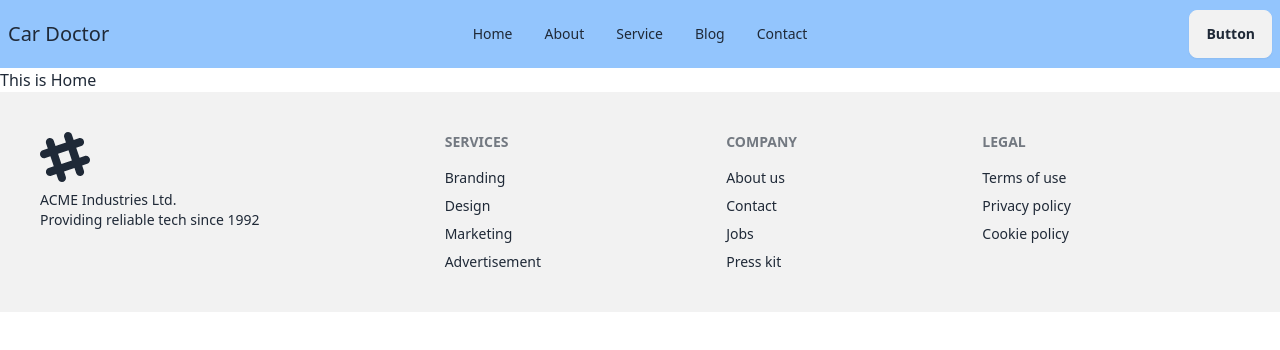
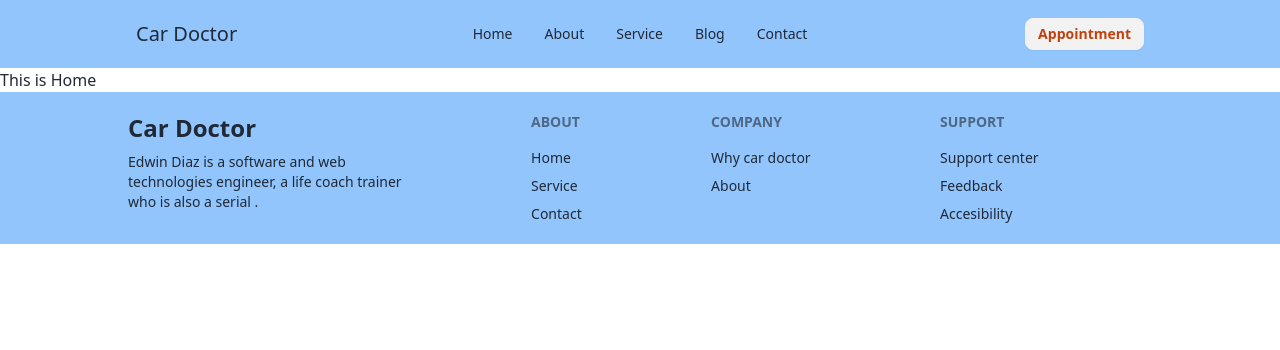
Before and after one commit to md-mostafiz181/car-doctor-client, a React (Vite) app: page / in a window 1280 px wide. Shown: the top 350 px of the page. Built offline with nearby package versions, Linux system fonts and the light colour scheme.

Commit message:
added footer part

```diff
--- a/src/Layout/Root.jsx
+++ b/src/Layout/Root.jsx
@@ -1,6 +1,7 @@
 import { Outlet } from "react-router-dom";
 import Navbar from "../components/Shared/Navbar/Navbar";
 import Footer from "../components/Shared/Footer/Footer";
+
 
 
 const Root = () => {
@@ -8,7 +9,9 @@ const Root = () => {
         <div>
             <Navbar></Navbar>
             <Outlet></Outlet>
-            <Footer></Footer>
+
+              <Footer></Footer>
+
         </div>
     );
 };
--- a/src/components/Shared/Footer/Footer.jsx
+++ b/src/components/Shared/Footer/Footer.jsx
@@ -1,47 +1,37 @@
-
+import Container from "../../Container/Container";
 
 const Footer = () => {
   return (
-        <footer className="footer bg-base-200 text-base-content p-10">
+    <div className="bg-blue-300">
+        <Container>
+      <footer className="footer py-5">
         <aside>
-    <svg
-      width="50"
-      height="50"
-      viewBox="0 0 24 24"
-      xmlns="http://www.w3.org/2000/svg"
-      fillRule="evenodd"
-      clipRule="evenodd"
-      className="fill-current">
-      <path
-        d="M22.672 15.226l-2.432.811.841 2.515c.33 1.019-.209 2.127-1.23 2.456-1.15.325-2.148-.321-2.463-1.226l-.84-2.518-5.013 1.677.84 2.517c.391 1.203-.434 2.542-1.831 2.542-.88 0-1.601-.564-1.86-1.314l-.842-2.516-2.431.809c-1.135.328-2.145-.317-2.463-1.229-.329-1.018.211-2.127 1.231-2.456l2.432-.809-1.621-4.823-2.432.808c-1.355.384-2.558-.59-2.558-1.839 0-.817.509-1.582 1.327-1.846l2.433-.809-.842-2.515c-.33-1.02.211-2.129 1.232-2.458 1.02-.329 2.13.209 2.461 1.229l.842 2.515 5.011-1.677-.839-2.517c-.403-1.238.484-2.553 1.843-2.553.819 0 1.585.509 1.85 1.326l.841 2.517 2.431-.81c1.02-.33 2.131.211 2.461 1.229.332 1.018-.21 2.126-1.23 2.456l-2.433.809 1.622 4.823 2.433-.809c1.242-.401 2.557.484 2.557 1.838 0 .819-.51 1.583-1.328 1.847m-8.992-6.428l-5.01 1.675 1.619 4.828 5.011-1.674-1.62-4.829z"></path>
-    </svg>
-    <p>
-      ACME Industries Ltd.
-      <br />
-      Providing reliable tech since 1992
+          <h1 className="text-2xl font-bold">Car Doctor</h1>
+          <p className="text-1xl">
+            Edwin Diaz is a software and web <br /> technologies engineer, a
+            life coach trainer <br /> who is also a serial .
           </p>
         </aside>
         <nav>
-    <h6 className="footer-title">Services</h6>
-    <a className="link link-hover">Branding</a>
-    <a className="link link-hover">Design</a>
-    <a className="link link-hover">Marketing</a>
-    <a className="link link-hover">Advertisement</a>
+          <h6 className="footer-title">About</h6>
+          <a className="link link-hover">Home</a>
+          <a className="link link-hover">Service</a>
+          <a className="link link-hover">Contact</a>
         </nav>
         <nav>
           <h6 className="footer-title">Company</h6>
-    <a className="link link-hover">About us</a>
-    <a className="link link-hover">Contact</a>
-    <a className="link link-hover">Jobs</a>
-    <a className="link link-hover">Press kit</a>
+          <a className="link link-hover">Why car doctor</a>
+          <a className="link link-hover">About</a>
         </nav>
         <nav>
-    <h6 className="footer-title">Legal</h6>
-    <a className="link link-hover">Terms of use</a>
-    <a className="link link-hover">Privacy policy</a>
-    <a className="link link-hover">Cookie policy</a>
+          <h6 className="footer-title">Support</h6>
+          <a className="link link-hover">Support center</a>
+          <a className="link link-hover">Feedback</a>
+          <a className="link link-hover">Accesibility</a>
         </nav>
       </footer>
+    </Container>
+    </div>
   );
 };
 
--- a/src/components/Shared/Navbar/Navbar.jsx
+++ b/src/components/Shared/Navbar/Navbar.jsx
@@ -1,15 +1,44 @@
 import { Link } from "react-router-dom";
-
+import Container from "../../Container/Container";
 
 const Navbar = () => {
-    const navInfo = <>
-    <Link to="/"> <li><a>Home</a></li></Link>
-    <Link to="/about"> <li><a>About</a></li></Link>
-    <Link to="/service"> <li><a>Service</a></li></Link>
-    <Link to="/blog"> <li><a>Blog</a></li></Link>
-    <Link to="/contact"> <li><a>Contact</a></li></Link>
+  const navInfo = (
+    <>
+      <Link to="/">
+        {" "}
+        <li>
+          <a>Home</a>
+        </li>
+      </Link>
+      <Link to="/about">
+        {" "}
+        <li>
+          <a>About</a>
+        </li>
+      </Link>
+      <Link to="/service">
+        {" "}
+        <li>
+          <a>Service</a>
+        </li>
+      </Link>
+      <Link to="/blog">
+        {" "}
+        <li>
+          <a>Blog</a>
+        </li>
+      </Link>
+      <Link to="/contact">
+        {" "}
+        <li>
+          <a>Contact</a>
+        </li>
+      </Link>
     </>
+  );
   return (
+   <div className="bg-blue-300">
+     <Container>
         <div className="navbar bg-blue-300">
       <div className="navbar-start">
         <div className="dropdown">
@@ -19,31 +48,33 @@ const Navbar = () => {
               className="h-5 w-5"
               fill="none"
               viewBox="0 0 24 24"
-          stroke="currentColor">
+              stroke="currentColor"
+            >
               <path
                 strokeLinecap="round"
                 strokeLinejoin="round"
                 strokeWidth="2"
-            d="M4 6h16M4 12h8m-8 6h16" />
+                d="M4 6h16M4 12h8m-8 6h16"
+              />
             </svg>
           </div>
           <ul
             tabIndex={0}
-        className="menu menu-sm dropdown-content bg-base-100 rounded-box z-[1] mt-3 w-52 p-2 shadow">
-
+            className="menu menu-sm dropdown-content bg-base-100 rounded-box z-[1] mt-3 w-52 p-2 shadow"
+          >
             {navInfo}
           </ul>
         </div>
         <a className=" text-xl">Car Doctor</a>
       </div>
       <div className="navbar-center hidden lg:flex">
-    <ul className="menu menu-horizontal px-1">
-      {navInfo}
-    </ul>
+        <ul className="menu menu-horizontal px-1">{navInfo}</ul>
       </div>
       <div className="navbar-end">
-    <a className="btn">Button</a>
+        <a className="btn btn-sm text-orange-700">Appointment</a>
       </div>
+    </div>
+    </Container>
    </div>
   );
 };
```
Lines whose indentation alone changed are shown as unchanged.
